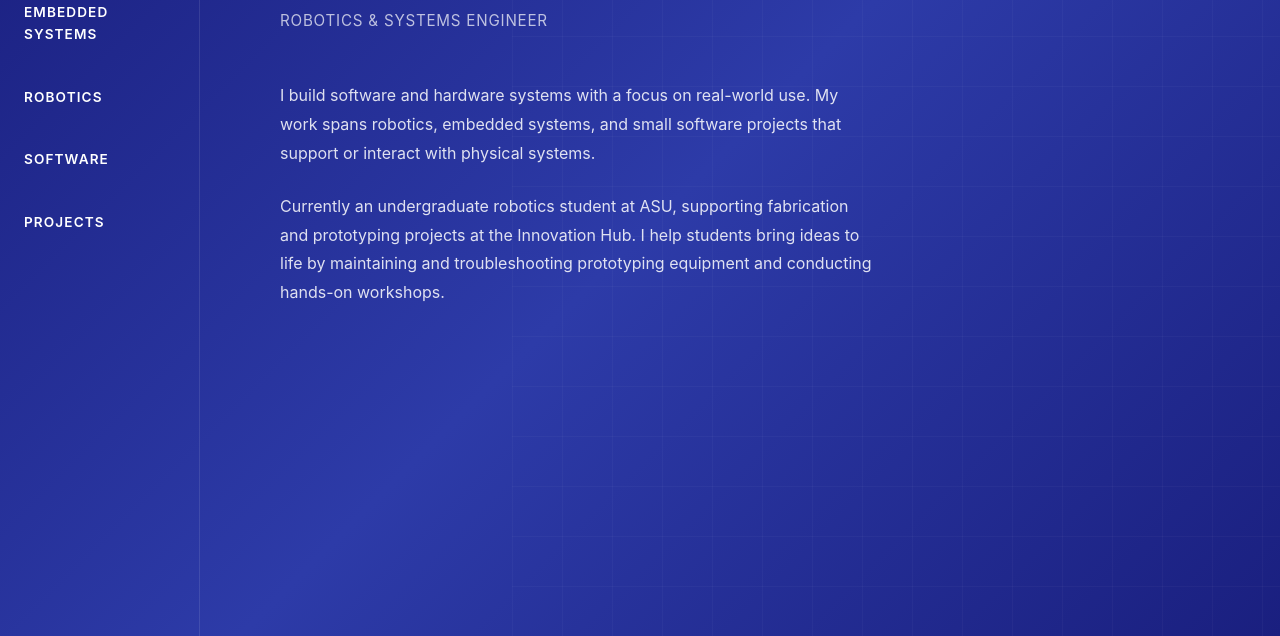
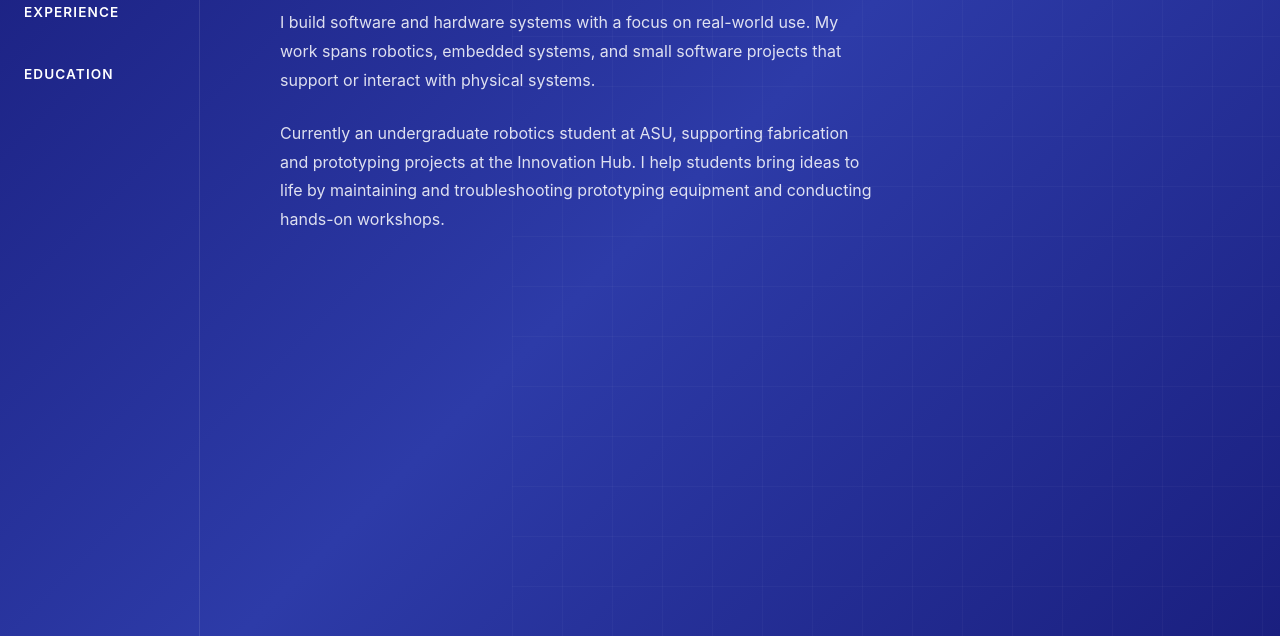
Before and after one commit to rgragulraj/me, a plain HTML site: page index.html in a window 1280 px wide. Shown: the part 164-800 px from the top of the page. Drawn offline with Linux system fonts and the light colour scheme.

Commit message:
Update index.html

```diff
--- a/index.html
+++ b/index.html
@@ -91,13 +91,7 @@
             color: #fff;
         }
 
-        .subtitle {
-            font-size: 0.95rem;
-            color: rgba(255, 255, 255, 0.7);
-            margin-bottom: 3rem;
-            letter-spacing: 0.05em;
-            text-transform: uppercase;
-        }
+
 
         .intro-section {
             margin-bottom: 3rem;
@@ -229,9 +223,6 @@
                 margin-bottom: 0.5rem;
             }
 
-            .subtitle {
-                margin-bottom: 2rem;
-            }
         }
     </style>
 </head>
@@ -242,19 +233,16 @@
         <nav>
             <ul class="nav-menu">
                 <li class="nav-item"><a href="#" class="nav-link active">OVERVIEW</a></li>
-                <li class="nav-item"><a href="#" class="nav-link">3D PRINTING</a></li>
-                <li class="nav-item"><a href="#" class="nav-link">EMBEDDED SYSTEMS</a></li>
-                <li class="nav-item"><a href="#" class="nav-link">ROBOTICS</a></li>
-                <li class="nav-item"><a href="#" class="nav-link">SOFTWARE</a></li>
                 <li class="nav-item"><a href="#" class="nav-link">PROJECTS</a></li>
+                <li class="nav-item"><a href="#" class="nav-link">EXPERIENCE</a></li>
+                <li class="nav-item"><a href="#" class="nav-link">EDUCATION</a></li>
+
             </ul>
         </nav>
     </aside>
 
     <main class="main-content">
         <h1>Ragul Raj</h1>
-        <div class="subtitle">Robotics & Systems Engineer</div>
-
         <section class="intro-section">
             <p>I build software and hardware systems with a focus on real-world use. My work spans robotics, embedded systems, and small software projects that support or interact with physical systems.</p>
 
```
